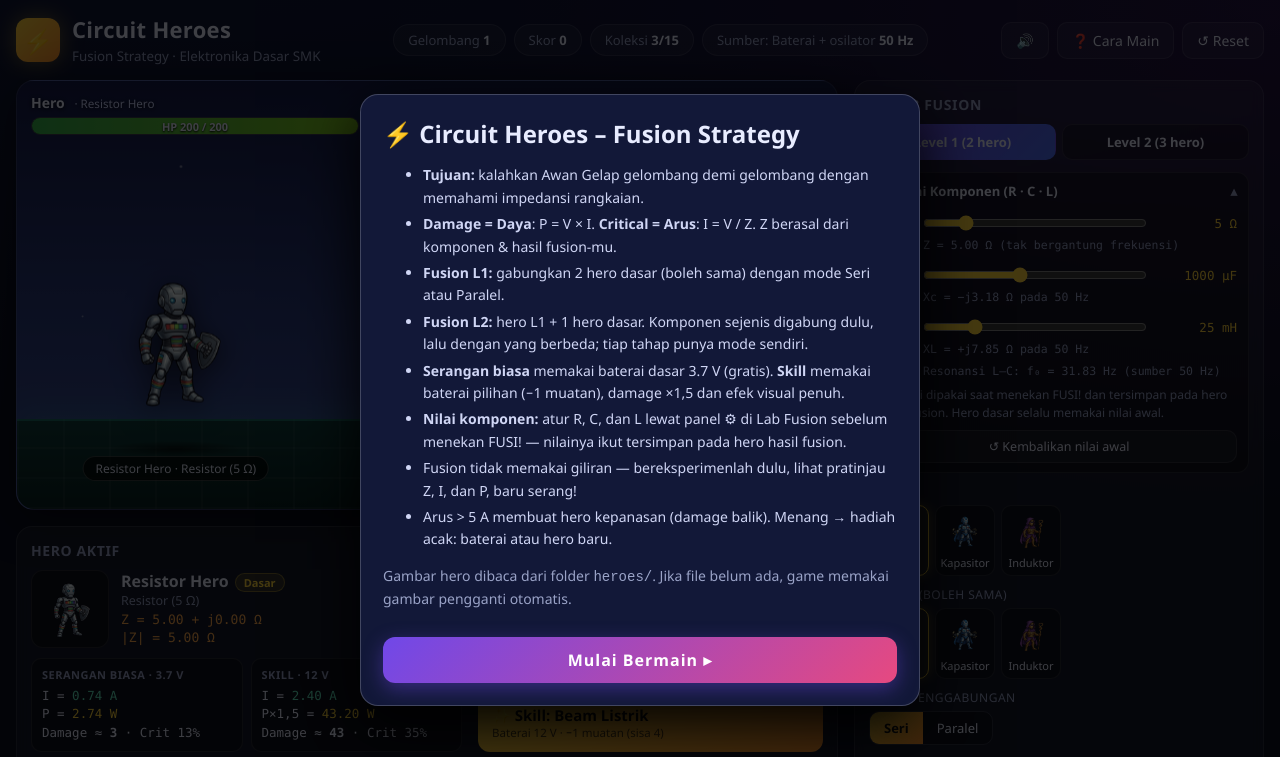
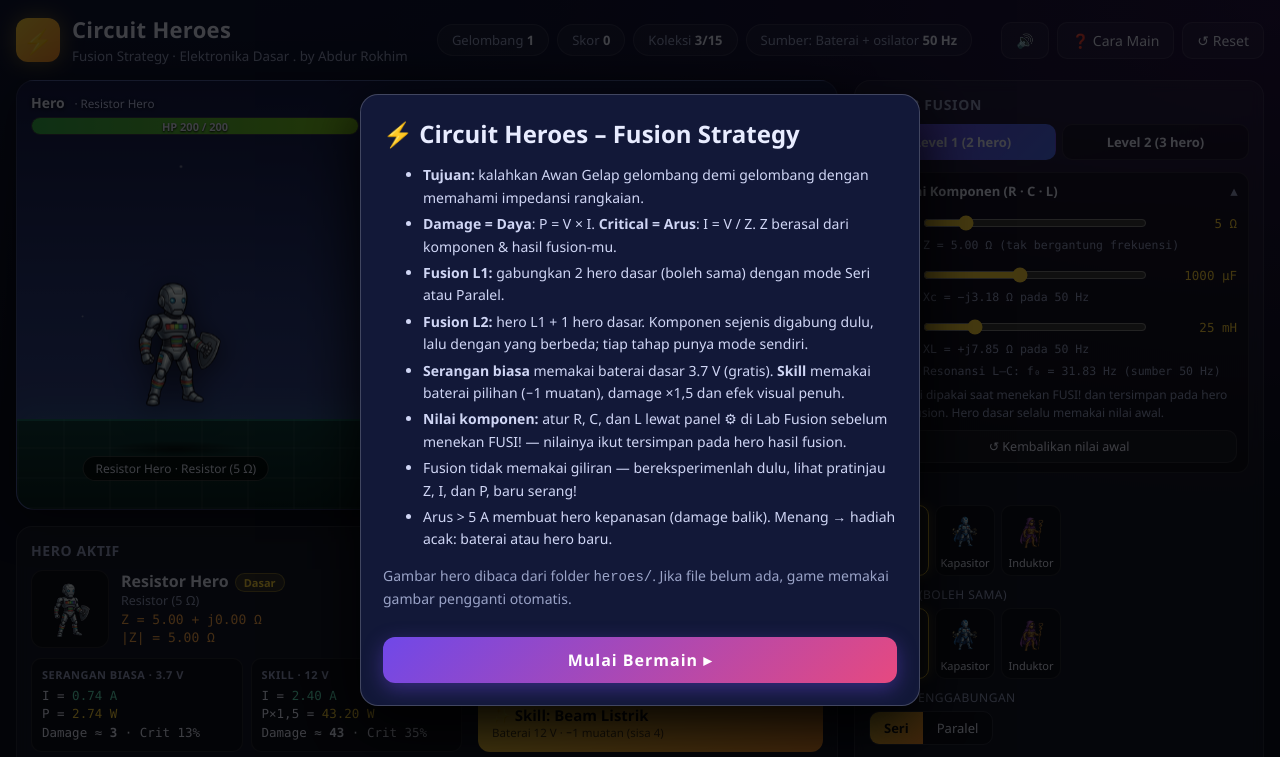
Before and after one commit to abdurobotics2017-hash/circuit-heroes-v1, a plain HTML site: page circuit-heroes-mobile.html in a window 1280 px wide. Shown: the top 757 px of the page. Drawn offline with Linux system fonts and the light colour scheme.

Commit message:
Update circuit-heroes-mobile.html

```diff
--- a/circuit-heroes-mobile.html
+++ b/circuit-heroes-mobile.html
@@ -287,7 +287,7 @@ button,.card,.pk{touch-action:manipulation;-webkit-tap-highlight-color:transpare
 <header>
   <div class="brand">
     <div class="logo">⚡</div>
-    <div><h1>Circuit Heroes</h1><small>Fusion Strategy · Elektronika Dasar SMK</small></div>
+    <div><h1>Circuit Heroes</h1><small>Fusion Strategy · Elektronika Dasar . by Abdur Rokhim</small></div>
   </div>
   <div class="stats">
     <span class="chip">Gelombang <b id="stWave">1</b></span>
```
